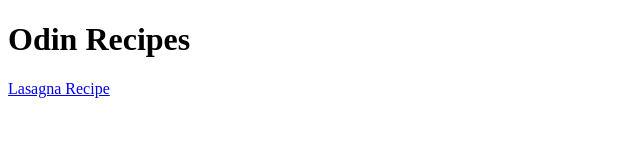
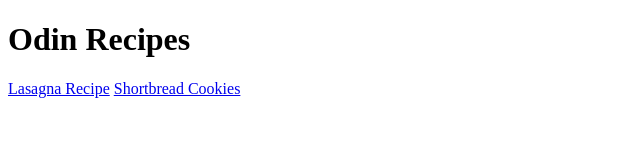
Before and after one commit to kalvintn/odin-recipes, a plain HTML site: page index.html in a window 1280 px wide. Shown: the whole page, without its empty margins (0-640 px from the left). Drawn offline with Linux system fonts and the light colour scheme.

Commit message:
Link home page to cookies page and back.

```diff
--- a/index.html
+++ b/index.html
@@ -8,5 +8,6 @@
 <body>
     <h1>Odin Recipes</h1>
     <a href="./recipes/lasagna.html">Lasagna Recipe</a>
+    <a href="./recipes/shortbread_cookies.html">Shortbread Cookies</a>
 </body>
 </html>
```
